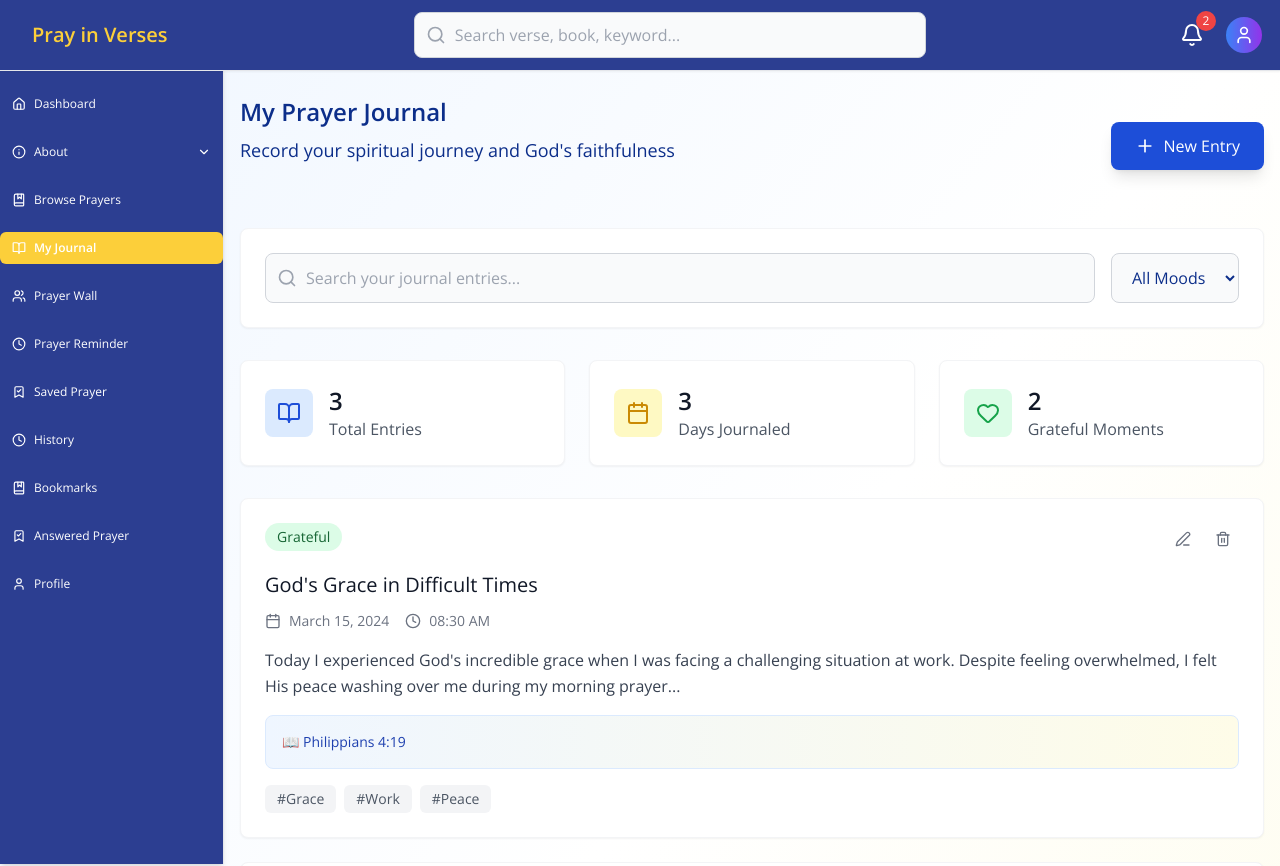
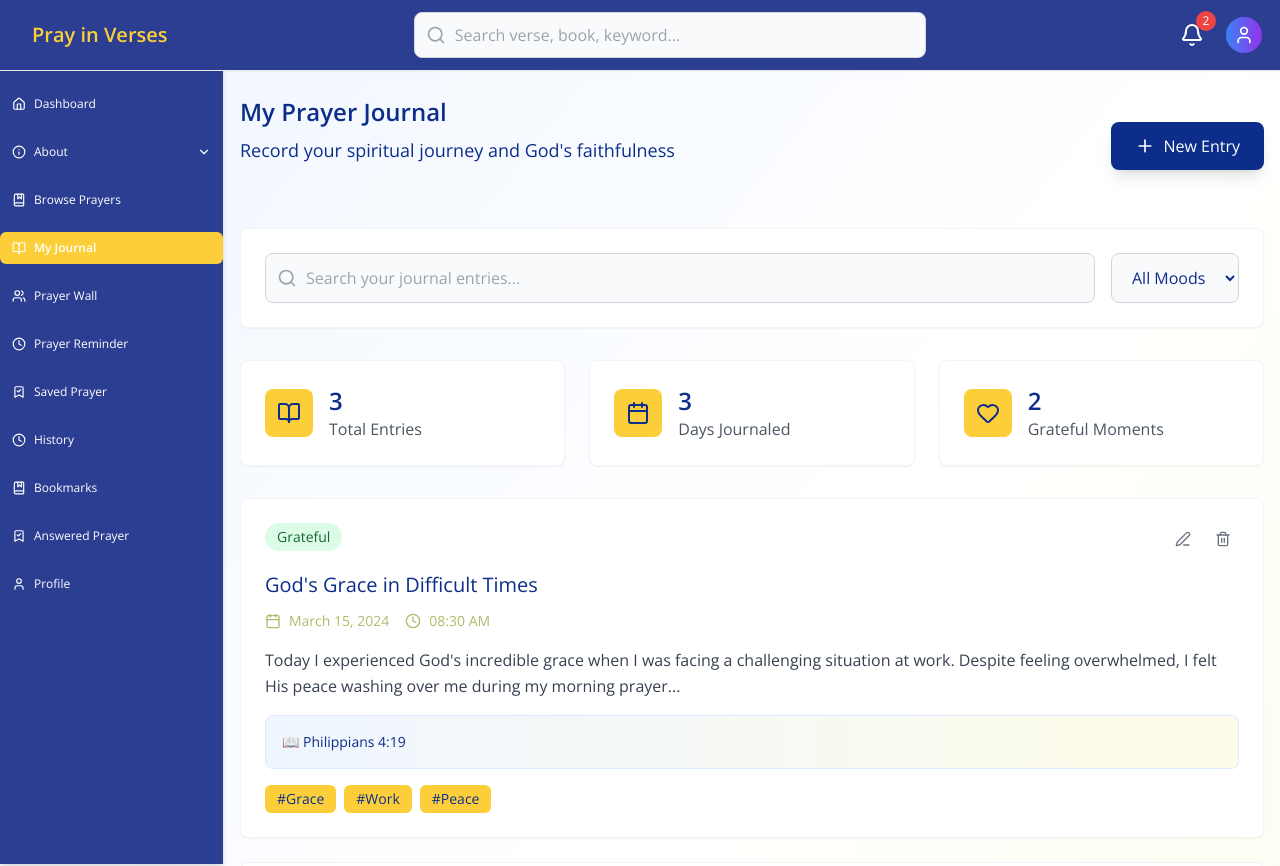
Before and after one commit to preckidtech/Pray-in-Verses, a React (Vite) app: page /journal in a window 1280 px wide. Shown: the top 866 px of the page. Built offline with nearby package versions, Linux system fonts and the light colour scheme.

Commit message:
new udpate on my journal

```diff
--- a/src/pages/Journal.jsx
+++ b/src/pages/Journal.jsx
@@ -186,7 +186,7 @@
                 });
                 setShowModal(true);
               }}
-              className="flex items-center gap-2 px-6 py-3 bg-blue-700 text-white rounded-lg hover:bg-blue-800 transition-all duration-200 shadow-lg hover:shadow-xl font-medium"
+              className="flex items-center gap-2 px-6 py-3 bg-[#0C2E8A] text-white rounded-lg hover:bg-[#0C2E8A] transition-all duration-200 shadow-lg hover:shadow-xl font-medium"
             >
               <Plus className="w-5 h-5" />
               New Entry
@@ -203,13 +203,13 @@
                   placeholder="Search your journal entries..."
                   value={searchTerm}
                   onChange={(e) => setSearchTerm(e.target.value)}
-                  className="w-full pl-10 pr-4 py-3 border border-gray-300 rounded-lg focus:ring-2 focus:ring-blue-500 focus:border-transparent bg-gray-50"
+                  className="w-full pl-10 pr-4 py-3 border border-gray-300 rounded-lg focus:ring-2 focus:ring-[#0C2E8A] focus:border-transparent bg-gray-50"
                 />
               </div>
               <select
                 value={selectedMood}
                 onChange={(e) => setSelectedMood(e.target.value)}
-                className="px-4 py-3 border border-gray-300 rounded-lg focus:ring-2 focus:ring-blue-500 focus:border-transparent bg-gray-50 font-medium"
+                className="px-4 py-3 border border-gray-300 rounded-lg focus:ring-2 focus:ring-[#0C2E8A] focus:border-transparent bg-gray-50 font-medium"
               >
                 {moods.map((mood) => (
                   <option key={mood} value={mood}>
@@ -224,11 +224,11 @@
           <div className="grid grid-cols-1 md:grid-cols-3 gap-6 mb-8">
             <div className="bg-white rounded-lg p-6 shadow-sm border border-gray-100">
               <div className="flex items-center">
-                <div className="p-3 bg-blue-100 rounded-lg">
-                  <BookOpen className="w-6 h-6 text-blue-700" />
+                <div className="p-3 bg-[#FCCF3A] rounded-lg">
+                  <BookOpen className="w-6 h-6 text-[#0C2E8A]" />
                 </div>
                 <div className="ml-4">
-                  <h3 className="text-2xl font-semibold text-gray-900">
+                  <h3 className="text-2xl font-semibold text-[#0C2E8A]">
                     {entries.length}
                   </h3>
                   <p className="text-gray-600 font-medium">Total Entries</p>
@@ -237,11 +237,11 @@
             </div>
             <div className="bg-white rounded-lg p-6 shadow-sm border border-gray-100">
               <div className="flex items-center">
-                <div className="p-3 bg-yellow-100 rounded-lg">
-                  <Calendar className="w-6 h-6 text-yellow-600" />
+                <div className="p-3 bg-[#FCCF3A] rounded-lg">
+                  <Calendar className="w-6 h-6 text-[#0C2E8A]" />
                 </div>
                 <div className="ml-4">
-                  <h3 className="text-2xl font-semibold text-gray-900">
+                  <h3 className="text-2xl font-semibold text-[#0C2E8A]">
                     {new Set(entries.map((e) => e.date)).size}
                   </h3>
                   <p className="text-gray-600 font-medium">Days Journaled</p>
@@ -250,11 +250,11 @@
             </div>
             <div className="bg-white rounded-lg p-6 shadow-sm border border-gray-100">
               <div className="flex items-center">
-                <div className="p-3 bg-green-100 rounded-lg">
-                  <Heart className="w-6 h-6 text-green-600" />
+                <div className="p-3 bg-[#FCCF3A] rounded-lg">
+                  <Heart className="w-6 h-6 text-[#0C2E8A]" />
                 </div>
                 <div className="ml-4">
-                  <h3 className="text-2xl font-semibold text-gray-900">
+                  <h3 className="text-2xl font-semibold text-[#0C2E8A]">
                     {
                       entries.filter(
                         (e) => e.mood === "Grateful" || e.mood === "Joyful"
@@ -293,7 +293,7 @@
                     <div className="flex items-center space-x-2">
                       <button
                         onClick={() => handleEdit(entry)}
-                        className="p-2 text-gray-500 hover:text-blue-600 hover:bg-blue-50 rounded-lg transition-all duration-200"
+                        className="p-2 text-gray-500 hover:text-[#0C2E8A] hover:bg-blue-50 rounded-lg transition-all duration-200"
                       >
                         <Edit3 className="w-4 h-4" />
                       </button>
@@ -306,11 +306,11 @@
                     </div>
                   </div>
 
-                  <h2 className="text-xl font-medium text-gray-900 mb-3">
+                  <h2 className="text-xl font-medium text-[#0C2E8A] mb-3">
                     {entry.title}
                   </h2>
 
-                  <div className="flex items-center text-gray-500 text-sm mb-4">
+                  <div className="flex items-center text-[#ABBC6B] text-sm mb-4">
                     <Calendar className="w-4 h-4 mr-2" />
                     {formatDate(entry.date)}
                     <Clock className="w-4 h-4 ml-4 mr-2" />
@@ -326,7 +326,7 @@
 
                   {entry.verse && (
                     <div className="bg-gradient-to-r from-blue-50 to-yellow-50 rounded-lg p-4 mb-4 border border-blue-100">
-                      <p className="text-blue-800 font-medium text-sm">
+                      <p className="text-[#0C2E8A] font-medium text-sm">
                         📖 {entry.verse}
                       </p>
                     </div>
@@ -336,7 +336,7 @@
                     {entry.tags.map((tag, index) => (
                       <span
                         key={index}
-                        className="px-3 py-1 bg-gray-100 text-gray-600 text-sm rounded-md"
+                        className="px-3 py-1 bg-[#FCCF3A] text-[#0C2E8A] text-sm rounded-md"
                       >
                         #{tag}
                       </span>
```
